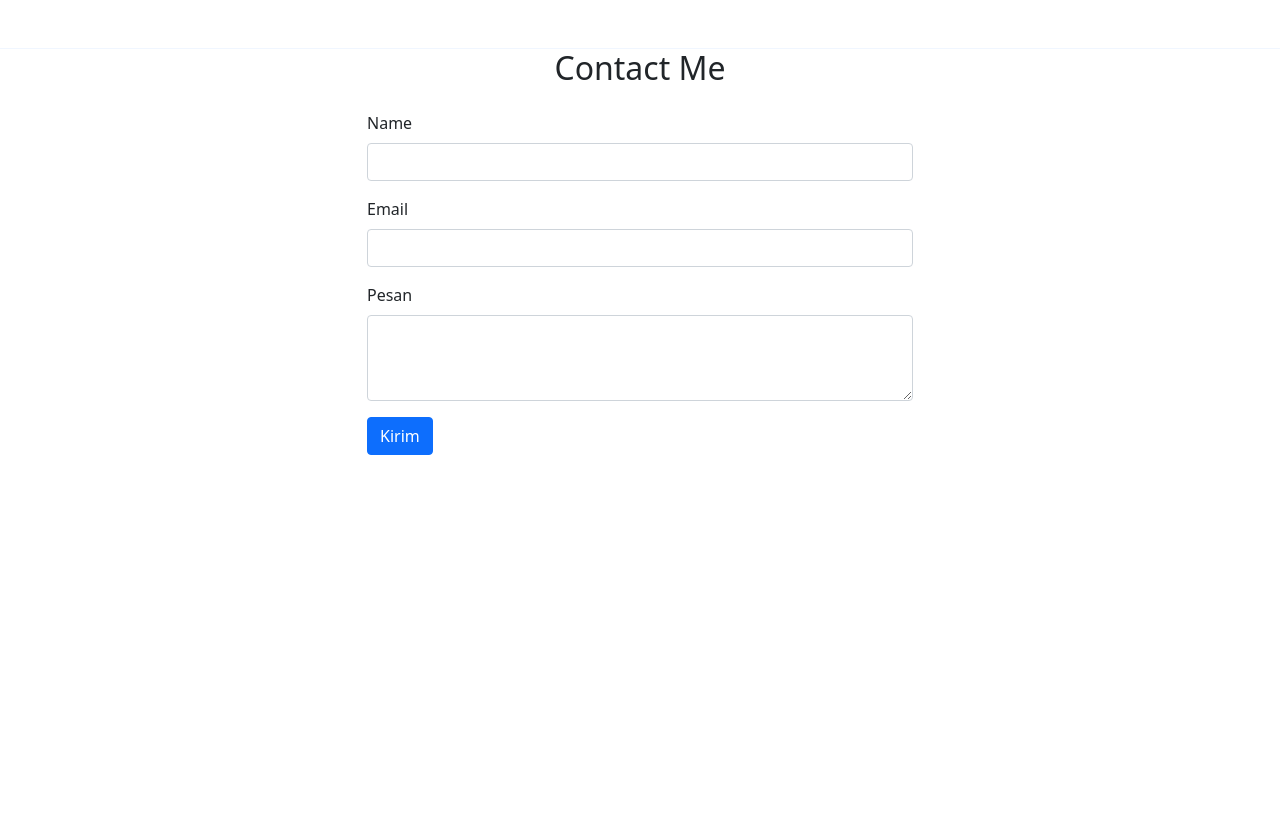
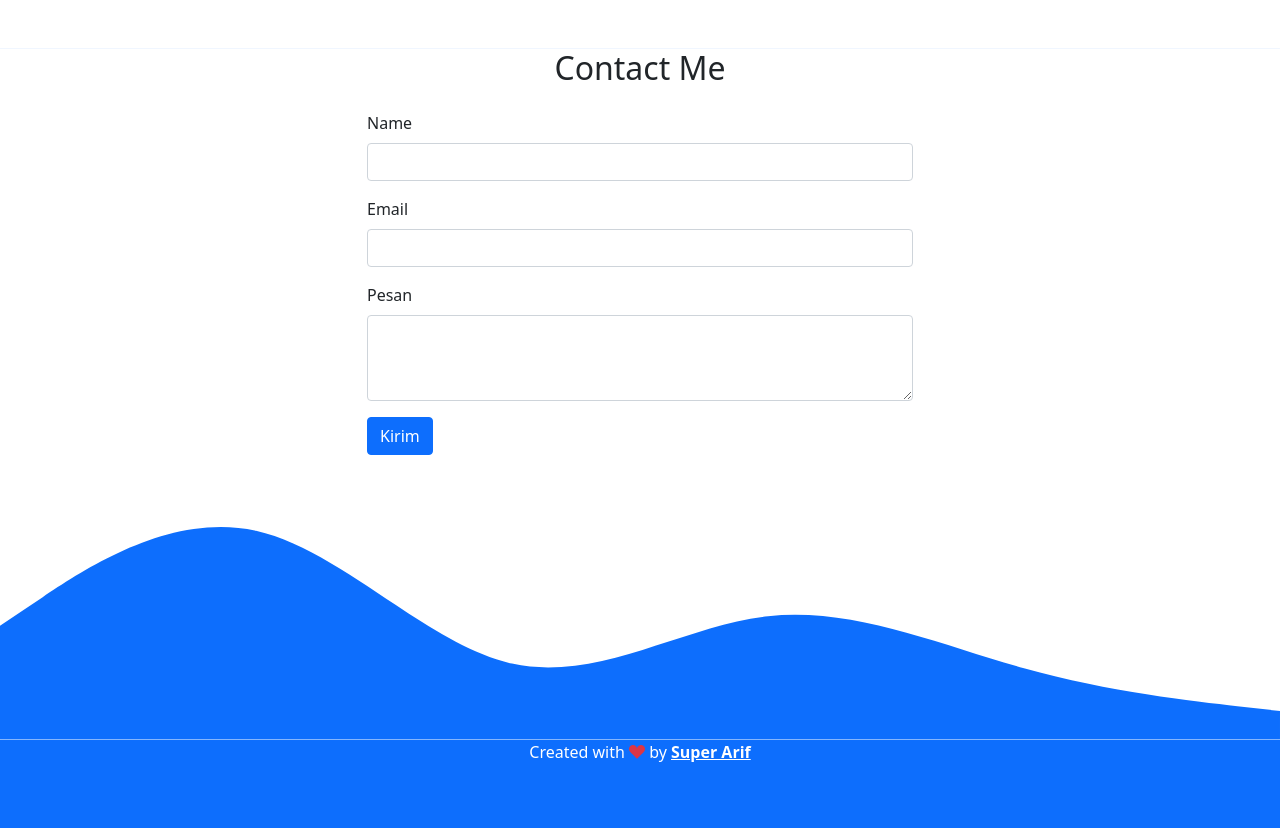
Before and after one commit to Ariefsetiawan900/PersonalPage-boostrap5, a plain HTML site: page index.html in a window 1280 px wide. Shown: the part 2439-3267 px from the top of the page. Before the commit the page ends 3000 px from the top, so only its background shows below. Drawn offline with nearby package versions, Linux system fonts and the light colour scheme.

Commit message:
add footer

```diff
--- a/Assets/Style/style.css
+++ b/Assets/Style/style.css
@@ -1,6 +1,6 @@
-body{
+/* body{
     min-height: 3000px;
-}
+} */
 .jumbotron{
     padding-top: 2rem;
     background-color: #e2edff;
--- a/index.html
+++ b/index.html
@@ -12,6 +12,9 @@
       integrity="sha384-eOJMYsd53ii+scO/bJGFsiCZc+5NDVN2yr8+0RDqr0Ql0h+rP48ckxlpbzKgwra6"
       crossorigin="anonymous"
     />
+
+    <!-- Bootstrap icons  -->
+    <link rel="stylesheet" href="https://cdn.jsdelivr.net/npm/bootstrap-icons@1.4.1/font/bootstrap-icons.css">
 
     <!-- My CSS  -->
     <link rel="stylesheet" href="Assets/Style/style.css" />
@@ -249,8 +252,24 @@
           </div>
         </div>
       </div>
+      <svg xmlns="http://www.w3.org/2000/svg" viewBox="0 0 1440 320">
+        <path
+          fill="#0d6efd"
+          fill-opacity="1"
+          d="M0,192L48,160C96,128,192,64,288,85.3C384,107,480,213,576,234.7C672,256,768,192,864,181.3C960,171,1056,213,1152,240C1248,267,1344,277,1392,282.7L1440,288L1440,320L1392,320C1344,320,1248,320,1152,320C1056,320,960,320,864,320C768,320,672,320,576,320C480,320,384,320,288,320C192,320,96,320,48,320L0,320Z"
+        ></path>
+      </svg>
     </section>
     <!-- end contact  -->
+
+    <!-- footer  -->
+    <footer class="bg-primary text-white text-center pb-5">
+      <p>
+        Created with <i class="bi bi-suit-heart-fill text-danger"></i> by
+        <a href="#" target="_blank" class="text-white fw-bold">Super Arif</a>
+      </p>
+    </footer>
+    <!-- end footer  -->
 
     <script
       src="https://cdn.jsdelivr.net/npm/bootstrap@5.0.0-beta3/dist/js/bootstrap.bundle.min.js"
```
